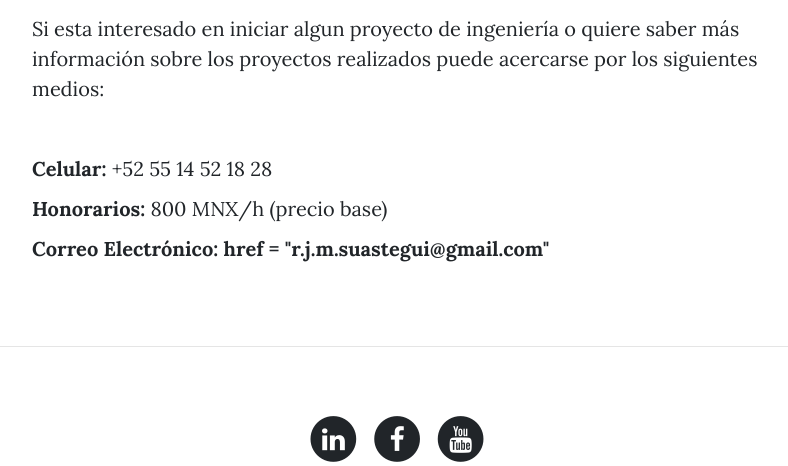
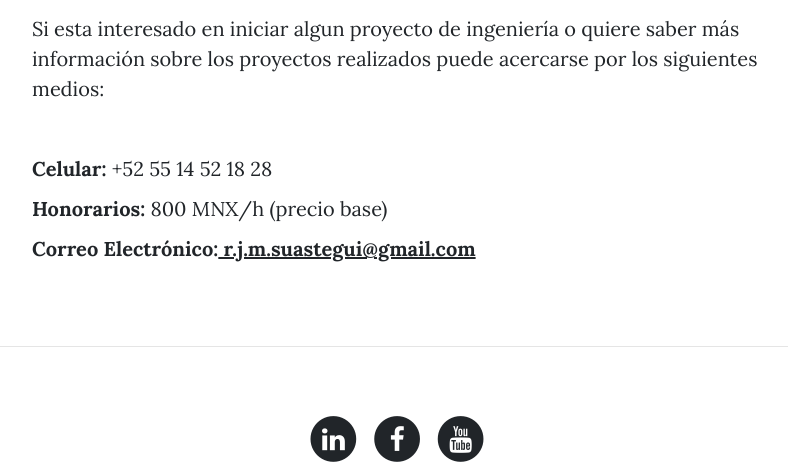
Before and after one commit to drachenjager/web-personal-1, a Django app: page /contact/ in a window 1280 px wide. Shown: the part 578-1044 px from the top of the page, without its empty margins (243-1031 px from the left). Run offline with Django 3.2, Linux system fonts and the light colour scheme; some libraries are stand-ins or nearby versions.

Commit message:
Update contact.html

```diff
--- a/webpersonal/core/templates/core/contact.html
+++ b/webpersonal/core/templates/core/contact.html
@@ -18,7 +18,7 @@
           <br>
           <p><b>Celular:</b> +52 55 14 52 18 28</p>
           <p><b>Honorarios:</b> 800 MNX/h (precio base)</p>
-          <p><b>Correo Electrónico:<a> href = "r.j.m.suastegui@gmail.com" </a> </p>
+          <p><b>Correo Electrónico:<a href = "r.j.m.suastegui@gmail.com"> r.j.m.suastegui@gmail.com </a> </p>
         </div>
 </div>
 {%endblock%}
```
